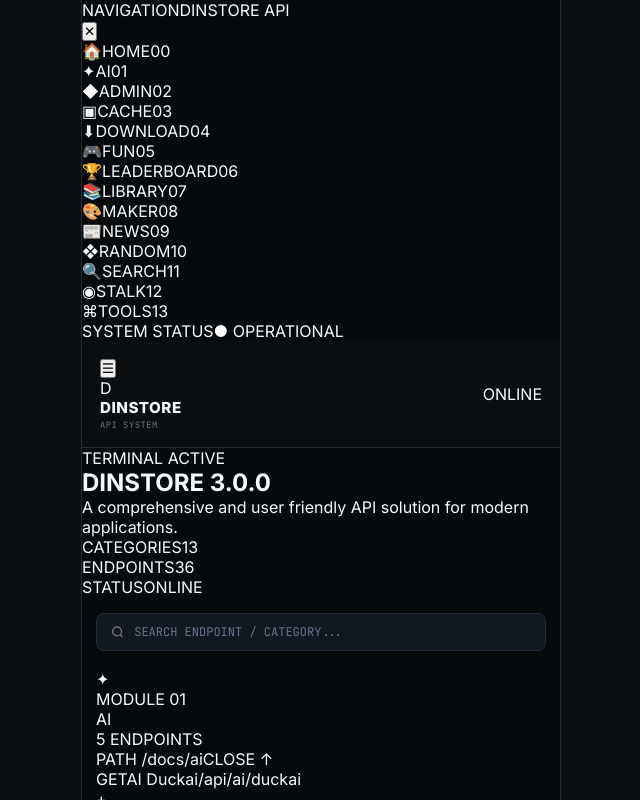
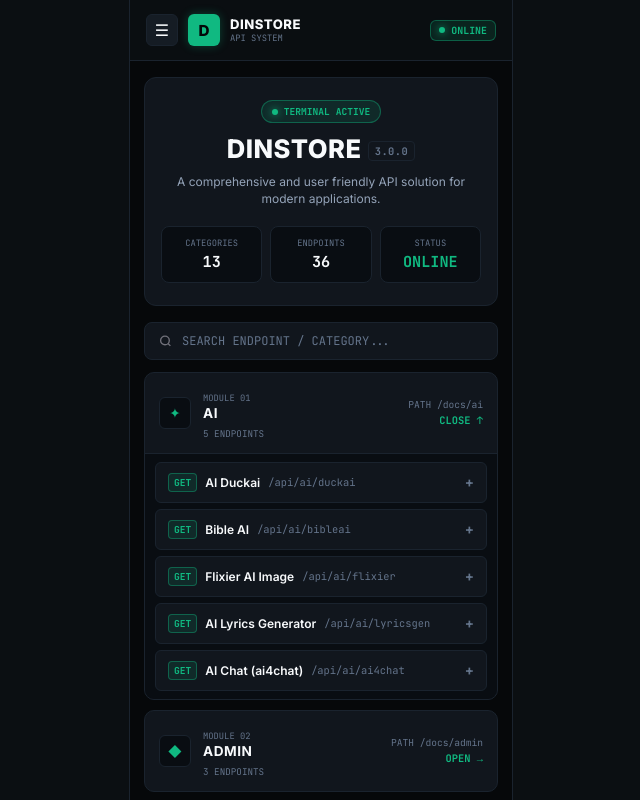
Before and after one commit to dintod12/api, a React (Vite) app: page / in a window 1280 px wide. Shown: the top 800 px of the page, without its empty margins (319-959 px from the left). Built offline with nearby package versions, Linux system fonts and the light colour scheme.

Commit message:
Update style.css

```diff
--- a/src/style.css
+++ b/src/style.css
@@ -1,22 +1,21 @@
 @import url('https://fonts.googleapis.com/css2?family=JetBrains+Mono:wght@400;500;600;700&family=Inter:wght@400;500;600;700;800&display=swap');
 
 :root {
-  --sidown-bg: #0b0f12;
-  --sidown-canvas: #070a0d;
-  --sidown-panel: #111820;
-  --sidown-drawer: #0d1217;
-  --sidown-input: #151d26;
-  --sidown-term: #040608;
+  --dinn-bg: #0b0f12;
+  --dinn-canvas: #06080a;
+  --dinn-panel: #11161d;
+  --dinn-drawer: #090d12;
+  --dinn-input: #151c24;
+  --dinn-term: #030508;
 
-  --sidown-border: #1f2c38;
-  --sidown-border-hover: #2d4154;
+  --dinn-border: #1a232e;
+  --dinn-border-hover: #263546;
 
-  /* Sidownload Emerald Green Theme */
-  --primary-green: #22c55e;
-  --primary-green-hover: #16a34a;
-  --green-glow: rgba(34, 197, 94, 0.3);
-  --green-dim: rgba(34, 197, 94, 0.12);
-  --green-border: rgba(34, 197, 94, 0.4);
+  --primary-emerald: #10b981;
+  --primary-emerald-hover: #059669;
+  --emerald-glow: rgba(16, 185, 129, 0.3);
+  --emerald-dim: rgba(16, 185, 129, 0.12);
+  --emerald-border: rgba(16, 185, 129, 0.4);
 
   --cyan-accent: #06b6d4;
   --amber-accent: #f59e0b;
@@ -34,7 +33,7 @@
 }
 
 body {
-  background-color: var(--sidown-bg);
+  background-color: var(--dinn-bg);
   color: var(--text-pure);
   font-family: 'Inter', -apple-system, sans-serif;
   min-height: 100vh;
@@ -45,28 +44,30 @@
 .app-shell {
   width: 100%;
   max-width: 480px;
-  background-color: var(--sidown-canvas);
-  border-left: 1px solid var(--sidown-border);
-  border-right: 1px solid var(--sidown-border);
+  background-color: var(--dinn-canvas);
+  border-left: 1px solid var(--dinn-border);
+  border-right: 1px solid var(--dinn-border);
   min-height: 100vh;
   display: flex;
   flex-direction: column;
+  position: relative;
+  overflow-x: hidden;
 }
 
 .main-viewport {
   width: 100%;
   display: flex;
   flex-direction: column;
-  padding-bottom: 40px;
+  padding-bottom: 50px;
 }
 
-/* Navbar Top Bar ala Sidownload */
+/* Navbar Atas */
 .header-bar {
   display: flex;
   justify-content: space-between;
   align-items: center;
-  padding: 16px 18px;
-  border-bottom: 1px solid var(--sidown-border);
+  padding: 14px 16px;
+  border-bottom: 1px solid var(--dinn-border);
   position: sticky;
   top: 0;
   background-color: rgba(11, 15, 18, 0.95);
@@ -74,35 +75,47 @@
   z-index: 10;
 }
 
-.brand-group {
+.brand-left {
   display: flex;
   align-items: center;
-  gap: 12px;
+  gap: 10px;
 }
 
-.brand-logo-box {
-  width: 36px;
-  height: 36px;
-  background-color: var(--primary-green);
-  color: #05080a;
+.menu-burger-btn {
+  background: var(--dinn-input);
+  border: 1px solid var(--dinn-border);
+  color: var(--text-pure);
+  width: 32px;
+  height: 32px;
+  border-radius: 6px;
+  display: grid;
+  place-items: center;
+  cursor: pointer;
+  font-size: 1rem;
+}
+
+.avatar-d {
+  width: 32px;
+  height: 32px;
+  background: var(--primary-emerald);
+  color: #030608;
   font-family: 'Inter', sans-serif;
   font-weight: 800;
-  font-size: 1.1rem;
+  font-size: 0.95rem;
   display: grid;
   place-items: center;
-  border-radius: 8px;
-  box-shadow: 0 0 15px var(--green-glow);
+  border-radius: 6px;
+  box-shadow: 0 0 10px var(--emerald-glow);
 }
 
 .brand-texts {
   display: flex;
   flex-direction: column;
-  gap: 2px;
 }
 
 .brand-title {
   font-family: 'Inter', sans-serif;
-  font-size: 0.95rem;
+  font-size: 0.82rem;
   font-weight: 800;
   letter-spacing: 0.5px;
   color: var(--text-pure);
@@ -112,136 +125,247 @@
   font-family: 'JetBrains Mono', monospace;
   font-size: 0.55rem;
   color: var(--text-dim);
-  letter-spacing: 0.5px;
 }
 
-.doc-btn {
-  background: var(--sidown-input);
-  border: 1px solid var(--sidown-border);
-  color: var(--text-pure);
-  font-family: 'JetBrains Mono', monospace;
-  font-size: 0.7rem;
-  font-weight: 700;
-  padding: 6px 12px;
-  border-radius: 6px;
-  text-decoration: none;
-  transition: all 0.2s ease;
-}
-
-.doc-btn:hover {
-  border-color: var(--primary-green);
-  color: var(--primary-green);
-}
-
-/* Hero Section Style */
-.hero-section {
-  text-align: center;
-  padding: 30px 20px 20px;
+.online-pill {
   display: flex;
-  flex-direction: column;
-  align-items: center;
-  gap: 14px;
-  border-bottom: 1px solid var(--sidown-border);
-  background: radial-gradient(circle at 50% 0%, rgba(34, 197, 94, 0.08) 0%, transparent 70%);
-}
-
-.hero-badge {
-  display: inline-flex;
   align-items: center;
   gap: 6px;
-  background: var(--green-dim);
-  border: 1px solid var(--green-border);
-  color: var(--primary-green);
+  background: var(--emerald-dim);
+  border: 1px solid var(--emerald-border);
+  color: var(--primary-emerald);
   font-family: 'JetBrains Mono', monospace;
-  font-size: 0.65rem;
+  font-size: 0.62rem;
   font-weight: 700;
-  padding: 4px 12px;
-  border-radius: 20px;
-  box-shadow: 0 0 12px rgba(34, 197, 94, 0.15);
+  padding: 3px 8px;
+  border-radius: 6px;
 }
 
 .live-spark {
   width: 6px;
   height: 6px;
-  background-color: var(--primary-green);
+  background-color: var(--primary-emerald);
   border-radius: 50%;
-  box-shadow: 0 0 8px var(--primary-green);
+  box-shadow: 0 0 8px var(--primary-emerald);
 }
 
-.hero-headline {
-  font-family: 'Inter', sans-serif;
-  font-size: 1.65rem;
-  font-weight: 800;
-  line-height: 1.25;
-  color: var(--text-pure);
+/* Sidebar Drawer Navigasi Geser */
+.sidebar-backdrop {
+  position: fixed;
+  inset: 0;
+  background: rgba(0, 0, 0, 0.7);
+  backdrop-filter: blur(4px);
+  z-index: 99;
 }
 
-.highlight-green {
-  color: var(--primary-green);
-  text-shadow: 0 0 20px rgba(34, 197, 94, 0.3);
+.sidebar-drawer {
+  position: fixed;
+  top: 0;
+  left: -320px;
+  width: 300px;
+  height: 100vh;
+  background-color: var(--dinn-panel);
+  border-right: 1px solid var(--dinn-border);
+  z-index: 100;
+  display: flex;
+  flex-direction: column;
+  transition: left 0.25s cubic-bezier(0.4, 0, 0.2, 1);
 }
 
-.hero-desc {
-  font-size: 0.78rem;
-  color: var(--text-muted);
-  max-width: 340px;
-  line-height: 1.45;
+.sidebar-drawer.open {
+  left: 0;
 }
 
-/* Hero Phone Mockup Preview */
-.hero-preview-cluster {
+.sidebar-head {
   display: flex;
+  justify-content: space-between;
   align-items: center;
-  justify-content: center;
-  gap: 12px;
-  margin-top: 10px;
+  padding: 18px 16px;
+  border-bottom: 1px solid var(--dinn-border);
 }
 
-.preview-bubble {
-  width: 36px;
-  height: 36px;
-  background: var(--sidown-input);
-  border: 1px solid var(--sidown-border);
-  border-radius: 50%;
-  display: grid;
-  place-items: center;
-  font-size: 0.85rem;
-  box-shadow: 0 4px 12px rgba(0,0,0,0.3);
+.sidebar-title-group {
+  display: flex;
+  flex-direction: column;
+  gap: 2px;
 }
 
-.preview-phone-mockup {
-  width: 130px;
-  height: 70px;
-  background: var(--sidown-input);
-  border: 1px solid var(--sidown-border);
-  border-radius: 10px;
-  display: flex;
-  flex-direction: column;
-  align-items: center;
-  justify-content: center;
-  gap: 4px;
-  box-shadow: 0 8px 24px rgba(0,0,0,0.5);
-  position: relative;
-}
-
-.mockup-top {
+.sidebar-nav-lbl {
   font-family: 'JetBrains Mono', monospace;
-  font-size: 0.5rem;
+  font-size: 0.6rem;
   color: var(--text-dim);
   letter-spacing: 0.5px;
 }
 
-.mockup-play-btn {
-  width: 26px;
-  height: 26px;
-  background: var(--primary-green);
-  color: #05080a;
-  border-radius: 50%;
+.sidebar-brand-lbl {
+  font-family: 'Inter', sans-serif;
+  font-size: 0.9rem;
+  font-weight: 800;
+  color: var(--text-pure);
+}
+
+.sidebar-close-btn {
+  background: transparent;
+  border: none;
+  color: var(--text-muted);
+  font-size: 1.1rem;
+  cursor: pointer;
+}
+
+.sidebar-menu-list {
+  flex: 1;
+  overflow-y: auto;
+  padding: 10px 12px;
+  display: flex;
+  flex-direction: column;
+  gap: 4px;
+}
+
+.sidebar-item {
+  display: flex;
+  align-items: center;
+  gap: 12px;
+  padding: 10px 12px;
+  border-radius: 6px;
+  cursor: pointer;
+  color: var(--text-muted);
+  transition: background 0.15s, color 0.15s;
+}
+
+.sidebar-item:hover, .sidebar-item.active {
+  background: var(--dinn-input);
+  color: var(--text-pure);
+}
+
+.s-icon {
+  font-size: 0.85rem;
+  color: var(--primary-emerald);
+  width: 16px;
+  text-align: center;
+}
+
+.s-name {
+  font-family: 'JetBrains Mono', monospace;
+  font-size: 0.75rem;
+  font-weight: 600;
+  flex: 1;
+}
+
+.s-num {
+  font-family: 'JetBrains Mono', monospace;
+  font-size: 0.65rem;
+  color: var(--text-dim);
+}
+
+.sidebar-footer {
+  padding: 14px 16px;
+  border-top: 1px solid var(--dinn-border);
+  display: flex;
+  flex-direction: column;
+  gap: 4px;
+  background: var(--dinn-drawer);
+}
+
+.sys-status-label {
+  font-family: 'JetBrains Mono', monospace;
+  font-size: 0.58rem;
+  color: var(--text-dim);
+}
+
+.sys-status-val {
+  font-family: 'JetBrains Mono', monospace;
+  font-size: 0.7rem;
+  color: var(--primary-emerald);
+  font-weight: 700;
+}
+
+/* Hero Terminal Box */
+.hero-terminal-box {
+  margin: 16px 14px 10px;
+  padding: 22px 16px;
+  background-color: var(--dinn-panel);
+  border: 1px solid var(--dinn-border);
+  border-radius: 12px;
+  text-align: center;
+  display: flex;
+  flex-direction: column;
+  align-items: center;
+  gap: 10px;
+}
+
+.terminal-badge {
+  display: inline-flex;
+  align-items: center;
+  gap: 6px;
+  background: var(--emerald-dim);
+  border: 1px solid var(--emerald-border);
+  color: var(--primary-emerald);
+  font-family: 'JetBrains Mono', monospace;
+  font-size: 0.6rem;
+  font-weight: 700;
+  padding: 4px 10px;
+  border-radius: 20px;
+}
+
+.hero-main-title {
+  font-family: 'Inter', sans-serif;
+  font-size: 1.6rem;
+  font-weight: 800;
+  letter-spacing: 0.5px;
+  color: var(--text-pure);
+}
+
+.version-pill {
+  font-family: 'JetBrains Mono', monospace;
+  font-size: 0.65rem;
+  color: var(--text-dim);
+  border: 1px solid var(--dinn-border);
+  padding: 2px 6px;
+  border-radius: 4px;
+  vertical-align: middle;
+}
+
+.hero-subtext {
+  font-size: 0.75rem;
+  color: var(--text-muted);
+  max-width: 320px;
+  line-height: 1.4;
+}
+
+.stats-metric-grid {
   display: grid;
-  place-items: center;
-  font-size: 0.6rem;
-  font-weight: 800;
-  box-shadow: 0 0 10px var(--green-glow);
+  grid-template-columns: repeat(3, 1fr);
+  gap: 8px;
+  width: 100%;
+  margin-top: 8px;
+}
+
+.stat-card-box {
+  background: var(--dinn-drawer);
+  border: 1px solid var(--dinn-border);
+  border-radius: 8px;
+  padding: 10px 4px;
+  text-align: center;
+}
+
+.stat-label-box {
+  font-family: 'JetBrains Mono', monospace;
+  font-size: 0.55rem;
+  color: var(--text-dim);
+  display: block;
+}
+
+.stat-val-box {
+  font-family: 'JetBrains Mono', monospace;
+  font-size: 0.95rem;
+  font-weight: 700;
+  color: var(--text-pure);
+  margin-top: 2px;
+  display: block;
+}
+
+.stat-val-box.green {
+  color: var(--primary-emerald);
 }
 
 /* Filter Input Box */
@@ -249,17 +373,11 @@
   display: flex;
   align-items: center;
   gap: 10px;
-  margin: 16px 14px 10px;
+  margin: 6px 14px 12px;
   padding: 10px 14px;
-  background-color: var(--sidown-panel);
-  border: 1px solid var(--sidown-border);
+  background-color: var(--dinn-panel);
+  border: 1px solid var(--dinn-border);
   border-radius: 8px;
-  transition: border-color 0.2s ease, box-shadow 0.2s ease;
-}
-
-.filter-block:focus-within {
-  border-color: var(--primary-green);
-  box-shadow: 0 0 12px rgba(34, 197, 94, 0.15);
 }
 
 .filter-block input {
@@ -276,296 +394,295 @@
   color: var(--text-dim);
 }
 
-/* Modules Flow */
+/* Modules Stack List */
 .modules-stack {
-  padding: 8px 14px;
+  padding: 0 14px;
   display: flex;
   flex-direction: column;
-  gap: 16px;
+  gap: 10px;
 }
 
-.module-group {
+.module-group-card {
+  background-color: var(--dinn-panel);
+  border: 1px solid var(--dinn-border);
+  border-radius: 10px;
+  overflow: hidden;
+  transition: border-color 0.15s;
+}
+
+.module-group-card:hover {
+  border-color: var(--dinn-border-hover);
+}
+
+.module-card-head {
+  display: flex;
+  justify-content: space-between;
+  align-items: center;
+  padding: 12px 14px;
+  cursor: pointer;
+}
+
+.mod-head-left {
+  display: flex;
+  align-items: center;
+  gap: 12px;
+}
+
+.mod-icon-badge {
+  width: 32px;
+  height: 32px;
+  background: var(--dinn-drawer);
+  border: 1px solid var(--dinn-border);
+  color: var(--primary-emerald);
+  display: grid;
+  place-items: center;
+  border-radius: 6px;
+  font-size: 0.85rem;
+}
+
+.mod-num-label {
+  font-family: 'JetBrains Mono', monospace;
+  font-size: 0.55rem;
+  color: var(--text-dim);
+}
+
+.mod-name-label {
+  font-family: 'Inter', sans-serif;
+  font-size: 0.85rem;
+  font-weight: 700;
+  color: var(--text-pure);
+  letter-spacing: 0.5px;
+}
+
+.mod-ep-count {
+  font-family: 'JetBrains Mono', monospace;
+  font-size: 0.58rem;
+  color: var(--text-dim);
+}
+
+.mod-head-right {
+  display: flex;
+  flex-direction: column;
+  align-items: flex-end;
+  gap: 2px;
+}
+
+.path-text-dim {
+  font-family: 'JetBrains Mono', monospace;
+  font-size: 0.6rem;
+  color: var(--text-dim);
+}
+
+.open-close-txt {
+  font-family: 'JetBrains Mono', monospace;
+  font-size: 0.65rem;
+  font-weight: 700;
+  color: var(--primary-emerald);
+}
+
+/* Endpoints Drawer */
+.endpoints-drawer-list {
+  border-top: 1px solid var(--dinn-border);
+  padding: 8px 10px;
+  background-color: var(--dinn-drawer);
   display: flex;
   flex-direction: column;
   gap: 6px;
 }
 
-.module-label {
-  display: flex;
-  justify-content: space-between;
-  padding: 4px 6px;
-  font-family: 'JetBrains Mono', monospace;
-  font-size: 0.65rem;
-  font-weight: 600;
-  color: var(--text-dim);
-  text-transform: uppercase;
-  letter-spacing: 0.5px;
+.ep-mini-card {
+  background-color: var(--dinn-panel);
+  border: 1px solid var(--dinn-border);
+  border-radius: 6px;
+  overflow: hidden;
 }
 
-.endpoints-flow {
-  display: flex;
-  flex-direction: column;
-  gap: 6px;
-}
-
-/* Endpoint Card */
-.ep-card {
-  background-color: var(--sidown-panel);
-  border: 1px solid var(--sidown-border);
-  border-radius: 8px;
-  overflow: hidden;
-  transition: border-color 0.18s ease, box-shadow 0.18s ease;
-}
-
-.ep-card:hover {
-  border-color: var(--sidown-border-hover);
-}
-
-.ep-card.expanded {
-  border-color: var(--green-border);
-  box-shadow: 0 4px 20px rgba(0, 0, 0, 0.4), 0 0 15px rgba(34, 197, 94, 0.08);
-}
-
-.ep-card-head {
+.ep-mini-head {
   display: flex;
   justify-content: space-between;
   align-items: center;
-  padding: 11px 13px;
+  padding: 10px 12px;
   cursor: pointer;
 }
 
-.ep-info {
+.ep-mini-info {
   display: flex;
   align-items: center;
-  gap: 10px;
+  gap: 8px;
   overflow: hidden;
 }
 
-.get-tag {
-  background-color: var(--green-dim);
-  border: 1px solid var(--green-border);
-  color: var(--primary-green);
+.get-badge-green {
+  background-color: var(--emerald-dim);
+  border: 1px solid var(--emerald-border);
+  color: var(--primary-emerald);
   font-family: 'JetBrains Mono', monospace;
-  font-size: 0.62rem;
+  font-size: 0.6rem;
   font-weight: 700;
-  padding: 2px 7px;
+  padding: 2px 5px;
   border-radius: 4px;
-  box-shadow: 0 0 8px rgba(34, 197, 94, 0.1);
 }
 
-.ep-path-txt {
-  font-family: 'JetBrains Mono', monospace;
-  font-size: 0.72rem;
-  color: #cbd5e1;
-  font-weight: 500;
+.ep-name-title {
+  font-size: 0.75rem;
+  font-weight: 600;
+  color: var(--text-pure);
 }
 
-.ep-alias-txt {
+.ep-route-sub {
+  font-family: 'JetBrains Mono', monospace;
   font-size: 0.65rem;
   color: var(--text-dim);
-  text-transform: uppercase;
   white-space: nowrap;
 }
 
-.arrow-sym {
+.ep-plus-sign {
   color: var(--text-dim);
-  font-size: 0.75rem;
+  font-size: 0.85rem;
+  font-weight: 700;
 }
 
-/* Endpoint Drawer Body */
-.ep-body {
-  padding: 14px;
-  border-top: 1px solid var(--sidown-border);
-  background-color: var(--sidown-drawer);
+.ep-playground-box {
+  padding: 12px;
+  border-top: 1px solid var(--dinn-border);
+  background-color: var(--dinn-canvas);
   display: flex;
   flex-direction: column;
-  gap: 12px;
+  gap: 10px;
 }
 
 .ep-desc-txt {
-  font-size: 0.75rem;
+  font-size: 0.72rem;
   color: var(--text-muted);
-  line-height: 1.45;
-}
-
-.method-toggles {
-  display: flex;
-  gap: 6px;
-}
-
-.m-pill {
-  font-family: 'JetBrains Mono', monospace;
-  font-size: 0.65rem;
-  font-weight: 700;
-  padding: 4px 12px;
-  border-radius: 5px;
-}
-
-.m-pill.active {
-  background: linear-gradient(135deg, var(--primary-green), #15803d);
-  color: #05080a;
-  box-shadow: 0 0 10px var(--green-glow);
-}
-
-.m-pill.muted {
-  background-color: var(--sidown-input);
-  color: var(--text-dim);
-  border: 1px solid var(--sidown-border);
 }
 
 .params-area {
   display: flex;
   flex-direction: column;
-  gap: 10px;
+  gap: 8px;
 }
 
 .params-header-txt {
   font-family: 'JetBrains Mono', monospace;
-  font-size: 0.65rem;
+  font-size: 0.6rem;
   font-weight: 700;
   color: var(--text-dim);
-  letter-spacing: 0.5px;
 }
 
 .form-item {
   display: flex;
   flex-direction: column;
-  gap: 6px;
+  gap: 4px;
 }
 
 .form-item label {
   font-family: 'JetBrains Mono', monospace;
-  font-size: 0.65rem;
+  font-size: 0.62rem;
   font-weight: 600;
   color: var(--text-muted);
 }
 
 .req-point {
-  color: var(--primary-green);
+  color: var(--primary-emerald);
 }
 
 .form-item input, .form-item select {
-  background-color: var(--sidown-input);
-  border: 1px solid var(--sidown-border);
+  background-color: var(--dinn-input);
+  border: 1px solid var(--dinn-border);
   border-radius: 6px;
   color: var(--text-pure);
-  padding: 8px 12px;
+  padding: 7px 10px;
   font-family: 'JetBrains Mono', monospace;
-  font-size: 0.75rem;
+  font-size: 0.72rem;
   outline: none;
-  transition: border-color 0.2s, box-shadow 0.2s;
 }
 
 .form-item input:focus, .form-item select:focus {
-  border-color: var(--primary-green);
-  box-shadow: 0 0 10px rgba(34, 197, 94, 0.2);
+  border-color: var(--primary-emerald);
 }
 
-/* Execute Button */
 .btn-exec {
-  background: linear-gradient(135deg, var(--primary-green), #16a34a);
-  color: #05080a;
+  background: linear-gradient(135deg, var(--primary-emerald), var(--primary-emerald-hover));
+  color: #030608;
   border: none;
   border-radius: 6px;
-  padding: 10px;
+  padding: 9px;
   font-family: 'JetBrains Mono', monospace;
-  font-size: 0.75rem;
+  font-size: 0.72rem;
   font-weight: 700;
-  letter-spacing: 0.5px;
   cursor: pointer;
-  box-shadow: 0 0 15px rgba(34, 197, 94, 0.25);
-  transition: transform 0.1s ease, box-shadow 0.2s ease;
-}
-
-.btn-exec:hover:not(:disabled) {
-  box-shadow: 0 0 22px rgba(34, 197, 94, 0.45);
-  transform: translateY(-1px);
-}
-
-.btn-exec:disabled {
-  opacity: 0.5;
-  cursor: not-allowed;
+  box-shadow: 0 0 12px rgba(16, 185, 129, 0.2);
 }
 
 /* Response Terminal Box */
 .response-box {
-  background-color: var(--sidown-term);
-  border: 1px solid var(--sidown-border);
-  border-radius: 8px;
+  background-color: var(--dinn-term);
+  border: 1px solid var(--dinn-border);
+  border-radius: 6px;
   overflow: hidden;
   margin-top: 4px;
-  box-shadow: inset 0 2px 10px rgba(0, 0, 0, 0.6);
 }
 
 .response-box-head {
   display: flex;
   justify-content: space-between;
   align-items: center;
-  padding: 8px 12px;
-  border-bottom: 1px solid var(--sidown-border);
-  background-color: #05080b;
+  padding: 6px 10px;
+  border-bottom: 1px solid var(--dinn-border);
+  background-color: #040608;
 }
 
 .tabs-cluster {
   display: flex;
-  gap: 12px;
+  gap: 10px;
 }
 
 .tab-btn {
   background: transparent;
   border: none;
   font-family: 'JetBrains Mono', monospace;
-  font-size: 0.65rem;
+  font-size: 0.6rem;
   font-weight: 600;
   color: var(--text-dim);
   cursor: pointer;
   padding: 2px 0;
-  transition: color 0.15s;
 }
 
 .tab-btn.active {
-  color: var(--primary-green);
-  border-bottom: 1px solid var(--primary-green);
+  color: var(--primary-emerald);
+  border-bottom: 1px solid var(--primary-emerald);
 }
 
 .head-right-actions {
   display: flex;
   align-items: center;
-  gap: 8px;
+  gap: 6px;
 }
 
 .copy-trigger {
   background: transparent;
-  border: 1px solid transparent;
+  border: none;
   color: var(--text-dim);
   cursor: pointer;
   display: grid;
   place-items: center;
-  padding: 3px 5px;
-  border-radius: 4px;
-  transition: all 0.15s ease;
-}
-
-.copy-trigger:hover {
-  color: var(--primary-green);
-  border-color: var(--green-border);
-  background: var(--green-dim);
+  padding: 2px;
 }
 
 .copied-flag {
-  color: var(--primary-green);
-  font-size: 0.75rem;
+  color: var(--primary-emerald);
+  font-size: 0.7rem;
   font-weight: 700;
 }
 
 .status-tag {
   font-family: 'JetBrains Mono', monospace;
-  font-size: 0.65rem;
+  font-size: 0.6rem;
   font-weight: 700;
 }
 
 .status-tag.ok {
-  color: var(--primary-green);
+  color: var(--primary-emerald);
 }
 
 .status-tag.err {
@@ -574,24 +691,23 @@
 
 .latency-lbl {
   font-family: 'JetBrains Mono', monospace;
-  font-size: 0.65rem;
+  font-size: 0.6rem;
   color: var(--text-dim);
 }
 
 .response-box-body pre {
-  padding: 12px;
+  padding: 10px;
   font-family: 'JetBrains Mono', monospace;
-  font-size: 0.72rem;
-  line-height: 1.5;
-  max-height: 250px;
+  font-size: 0.68rem;
+  line-height: 1.4;
+  max-height: 220px;
   overflow-y: auto;
   white-space: pre-wrap;
   word-break: break-all;
 }
 
 .code-green {
-  color: #4ade80;
-  text-shadow: 0 0 6px rgba(74, 222, 128, 0.2);
+  color: #34d399;
 }
 
 .code-cyan {
```
